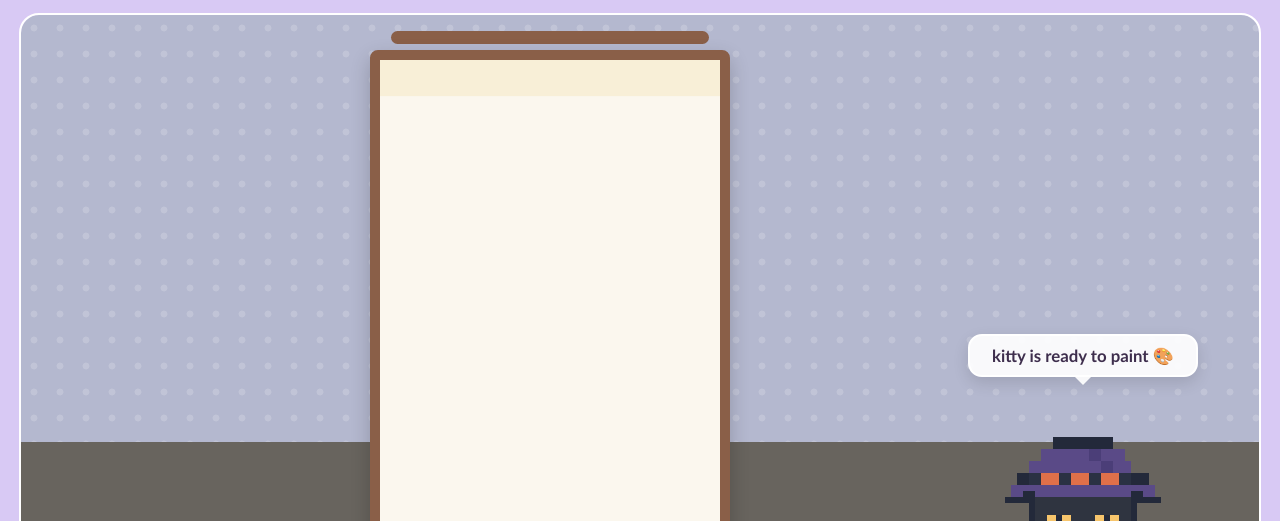
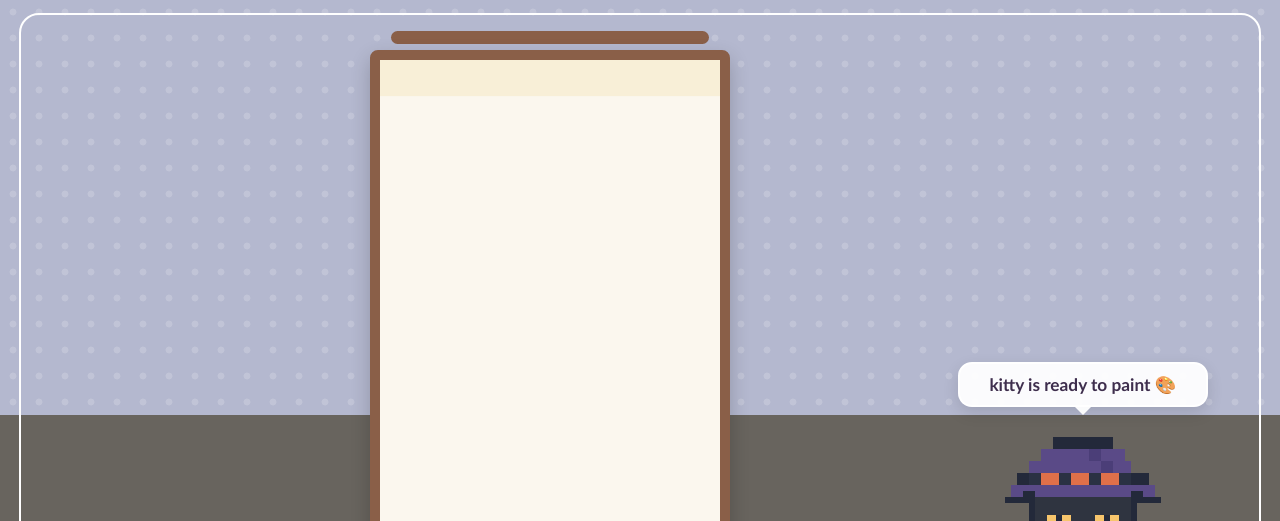
Before and after one commit to XxsagexxX/painting-test, a plain HTML site: page index.html in a window 1280 px wide. Shown: the part 105-626 px from the top of the page. Drawn offline with Linux system fonts and the light colour scheme.

Commit message:
Update styles.css

```diff
--- a/styles.css
+++ b/styles.css
@@ -36,7 +36,6 @@ header p { margin: 0.28rem 0 0; font-size: 1.06rem; }
 }
 
 .studio-scene {
-  position: relative;
   border: 2px solid #fff;
   border-radius: 20px;
   overflow: hidden;
@@ -116,7 +115,6 @@ header p { margin: 0.28rem 0 0; font-size: 1.06rem; }
   border: none;
   border-radius: 16px;
   padding: 0.55rem;
-  position: relative;
 }
 
 .artist-cat img {
@@ -132,18 +130,18 @@ header p { margin: 0.28rem 0 0; font-size: 1.06rem; }
 }
 
 .cat-dialog {
-  position: absolute;
-  left: 50%;
-  transform: translateX(-50%);
-  top: -64px;
-  min-width: 230px;
-  max-width: 320px;
-  background: rgba(255,255,255,0.92);
+  min-width: 250px;
+  max-width: 340px;
+  margin: 0 auto 0.6rem;
+  background: rgba(255,255,255,0.95);
   border: 2px solid #fff;
   border-radius: 14px;
-  padding: 0.55rem 0.75rem;
-  font-size: 1.05rem;
+  padding: 0.6rem 0.8rem;
+  font-size: 1.08rem;
+  line-height: 1.25;
   box-shadow: 0 6px 16px rgba(0,0,0,0.12);
+  position: relative;
+  z-index: 2;
 }
 
 .cat-dialog::after {
@@ -154,7 +152,7 @@ header p { margin: 0.28rem 0 0; font-size: 1.06rem; }
   bottom: -10px;
   border-width: 10px 10px 0 10px;
   border-style: solid;
-  border-color: rgba(255,255,255,0.92) transparent transparent transparent;
+  border-color: rgba(255,255,255,0.95) transparent transparent transparent;
 }
 
 
@@ -221,7 +219,6 @@ header p { margin: 0.28rem 0 0; font-size: 1.06rem; }
 }
 
 .crossword-card {
-  position: relative;
   background: rgba(255, 255, 255, 0.42);
   border: 3px solid #ffffff;
   border-radius: 24px;
```
